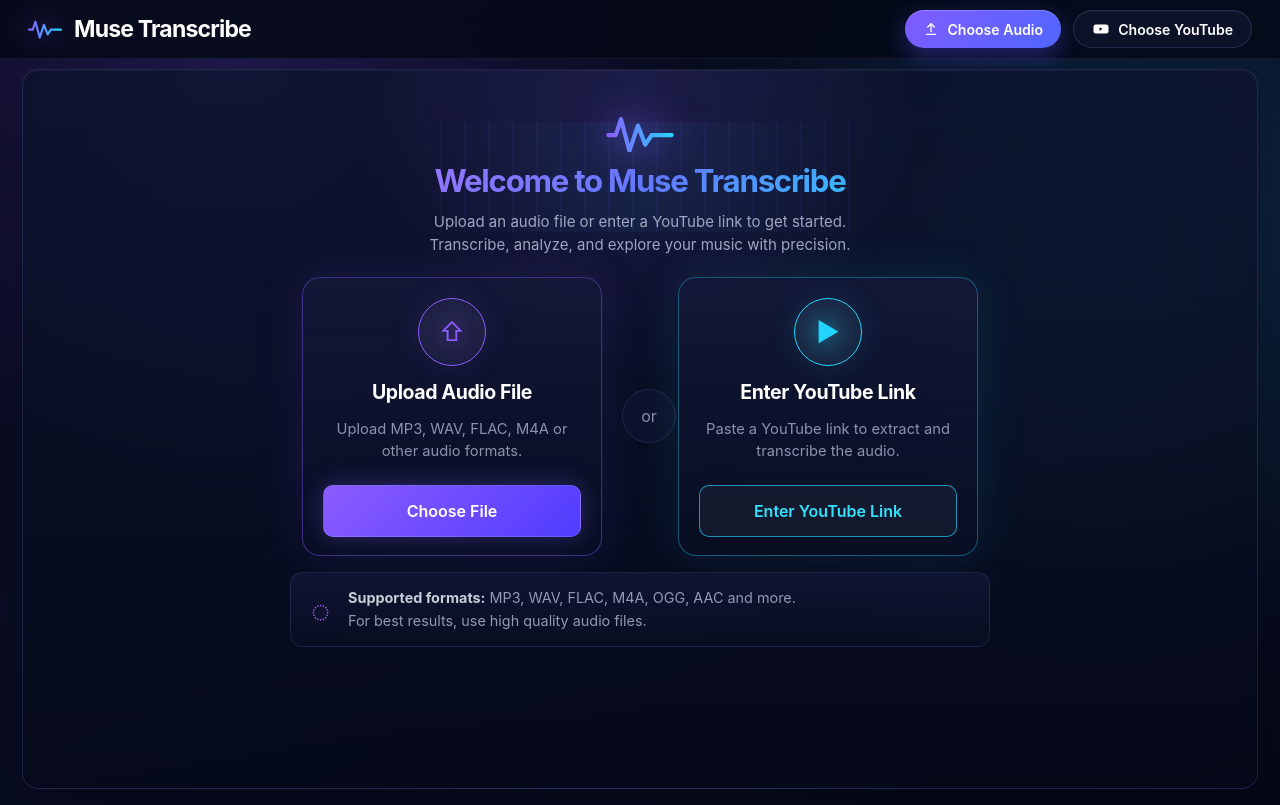
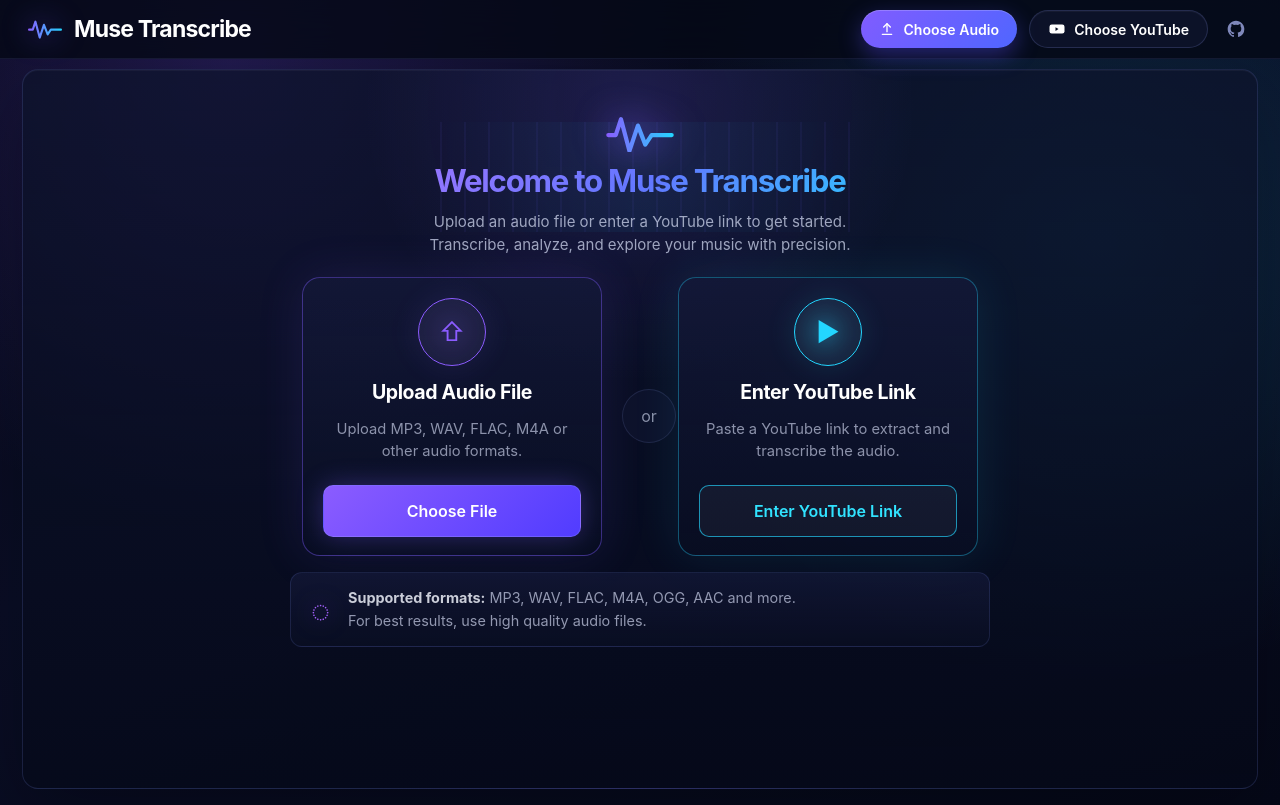
Before and after one commit to eliaweiss/trasncribe, a React (Vite) app: page / in a window 1280 px wide. Built offline with nearby package versions, Linux system fonts and the light colour scheme.

Commit message:
Add GitHub link and icon to header; style updates for GitHub link

```diff
--- a/src/components/Header.jsx
+++ b/src/components/Header.jsx
@@ -1,6 +1,6 @@
 import React from "react";
 import WaveformLogo from "./WaveformLogo.jsx";
-import { UploadIcon, YouTubeIcon } from "./Icons.jsx";
+import { UploadIcon, YouTubeIcon, GitHubIcon } from "./Icons.jsx";
 
 export default function Header({ onChooseAudio, onChooseYouTube }) {
   return (
@@ -30,6 +30,16 @@
           <YouTubeIcon size={18} />
           Choose YouTube
         </button>
+        <a
+          href="https://github.com/eliaweiss/trasncribe"
+          target="_blank"
+          rel="noopener noreferrer"
+          className="github-link"
+          aria-label="View source on GitHub"
+          title="View source on GitHub"
+        >
+          <GitHubIcon size={20} />
+        </a>
       </div>
     </header>
   );
--- a/src/components/Icons.jsx
+++ b/src/components/Icons.jsx
@@ -143,3 +143,11 @@
     </svg>
   );
 }
+
+export function GitHubIcon({ size = 20 }) {
+  return (
+    <svg width={size} height={size} viewBox="0 0 24 24" fill="currentColor" aria-hidden="true" xmlns="http://www.w3.org/2000/svg">
+      <path d="M12 2C6.477 2 2 6.484 2 12.021c0 4.428 2.865 8.185 6.839 9.504.5.092.682-.217.682-.483 0-.237-.008-.868-.013-1.703-2.782.605-3.369-1.343-3.369-1.343-.454-1.158-1.11-1.466-1.11-1.466-.908-.62.069-.608.069-.608 1.003.07 1.531 1.032 1.531 1.032.892 1.53 2.341 1.088 2.91.832.092-.647.35-1.088.636-1.338-2.22-.253-4.555-1.113-4.555-4.951 0-1.093.39-1.988 1.029-2.688-.103-.253-.446-1.272.098-2.65 0 0 .84-.27 2.75 1.026A9.564 9.564 0 0 1 12 6.844a9.59 9.59 0 0 1 2.504.337c1.909-1.296 2.747-1.027 2.747-1.027.546 1.379.202 2.398.1 2.651.64.7 1.028 1.595 1.028 2.688 0 3.848-2.339 4.695-4.566 4.943.359.309.678.92.678 1.855 0 1.338-.012 2.419-.012 2.747 0 .268.18.58.688.482A10.019 10.019 0 0 0 22 12.017C22 6.484 17.522 2 12 2z" />
+    </svg>
+  );
+}
--- a/src/styles.css
+++ b/src/styles.css
@@ -125,6 +125,24 @@
 .pill-button-secondary:hover {
   background: rgba(22, 28, 56, 0.95);
   box-shadow: 0 6px 22px rgba(0, 0, 0, 0.36), inset 0 1px 0 rgba(255, 255, 255, 0.06);
+}
+
+.github-link {
+  align-items: center;
+  border-radius: 50%;
+  color: rgba(180, 190, 255, 0.7);
+  display: inline-flex;
+  flex-shrink: 0;
+  justify-content: center;
+  padding: 6px;
+  text-decoration: none;
+  transition: color 0.18s ease, background 0.18s ease, transform 0.18s ease;
+}
+
+.github-link:hover {
+  background: rgba(139, 157, 255, 0.1);
+  color: #fff;
+  transform: translateY(-1px);
 }
 
 /* ---------- App stage / cards ---------- */
```
